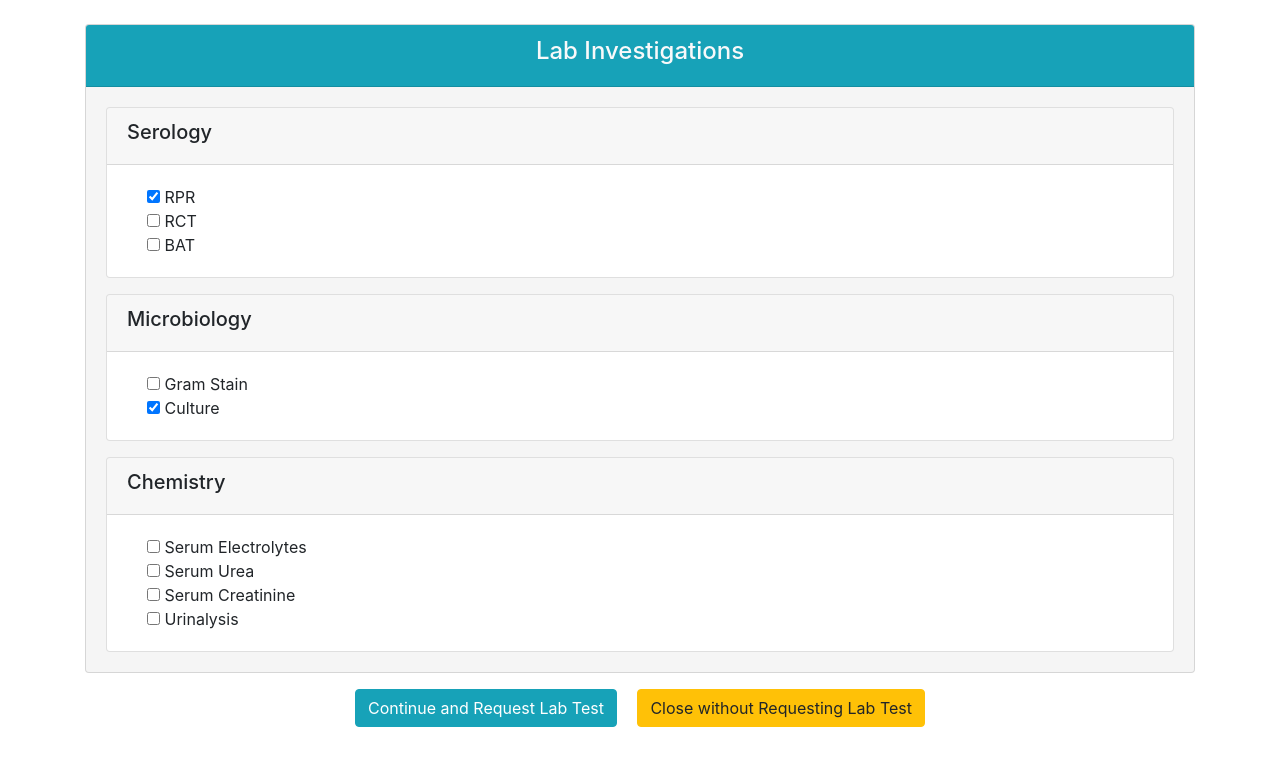
After one commit to Mzee1991/NeoCare-App, a Django app: page /newborn/lab_request/1/ in a window 1280 px wide. The commit adds this page. Shown: the top 766 px of the page. Run offline with Django 4.2, Linux system fonts and the light colour scheme; data comes from the database, SQL or seed files in the repository; some libraries are stand-ins or nearby versions.

Commit message:
flexible labs and exam

```diff
--- a/v2/newborn/forms.py
+++ b/v2/newborn/forms.py
@@ -54,26 +54,41 @@ class MotherLocationForm(ModelForm):
 
 
 class LabInvestigationForm(ModelForm):
-    def clean(self):
-        cleaned_data = super().clean()
-        serology = cleaned_data.get('serology')
-        microbiology = cleaned_data.get('microbiology')
-        chemistry = cleaned_data.get('chemistry')
-        hematology = cleaned_data.get('hematology')
-
-        if not any([serology, microbiology, chemistry, hematology]):
-            raise forms.ValidationError("Please select at least one option.")
-
-
     class Meta:
         model = LabInvestigation
-        fields = ['serology', 'microbiology', 'chemistry', 'hematology']
-        widgets = {
-                'serology': forms.CheckboxSelectMultiple(attrs={'class': 'form-check-input'}),
-                'microbiology': forms.CheckboxSelectMultiple(attrs={'class': 'form-check-input'}),
-                'chemistry': forms.CheckboxSelectMultiple(attrs={'class': 'form-check-input'}),
-                'hematology': forms.CheckboxSelectMultiple(attrs={'class': 'form-check-input'}),
-        }
+        fields = [
+            'serology_rpr',
+            'serology_rct',
+            'serology_bat',
+            'microbiology_gram_stain',
+            'microbiology_culture',
+            'chemistry_serum_electrolytes',
+            'chemistry_serum_urea',
+            'chemistry_serum_creatinine',
+            'chemistry_urinalysis',
+        ]
+
+#class LabInvestigationForm(ModelForm):
+ #   def clean(self):
+  #      cleaned_data = super().clean()
+   #     serology = cleaned_data.get('serology')
+    #    microbiology = cleaned_data.get('microbiology')
+     #   chemistry = cleaned_data.get('chemistry')
+      #  hematology = cleaned_data.get('hematology')
+#
+ #       if not any([serology, microbiology, chemistry, hematology]):
+  #          raise forms.ValidationError("Please select at least one option.")
+#
+#
+   # class Meta:
+ #       model = LabInvestigation
+  #      fields = ['serology', 'microbiology', 'chemistry', 'hematology']
+   #     widgets = {
+    #            'serology': forms.CheckboxSelectMultiple(attrs={'class': 'form-check-input'}),
+     #           'microbiology': forms.CheckboxSelectMultiple(attrs={'class': 'form-check-input'}),
+      #          'chemistry': forms.CheckboxSelectMultiple(attrs={'class': 'form-check-input'}),
+       #         'hematology': forms.CheckboxSelectMultiple(attrs={'class': 'form-check-input'}),
+        #}
 
 
 
--- a/v2/newborn/templates/newborn/details.html
+++ b/v2/newborn/templates/newborn/details.html
@@ -43,7 +43,7 @@
                             <a class="nav-link" href="#"><span data-feather="file"></span>Nursing Assessments</a>
                         </li>
                         <li class="nav-item">
-                            <a class="nav-link" href="{% url 'lab-request' %}"><span data-feather="file"></span>Labs</a>
+				<a class="nav-link" href="{% url 'lab-request' newborn.pk %}"><span data-feather="file"></span>Labs</a>
                         </li>
                      </ul>
                  </div>
--- /dev/null
+++ b/v2/newborn/templates/newborn/lab_request2.html
@@ -0,0 +1,104 @@
+<!DOCTYPE html>
+{% load crispy_forms_tags %}
+{% load bootstrap4 %}
+{% bootstrap_css %}
+{% bootstrap_javascript jquery='full' %}
+{{ form.media }}
+<html lang="en">
+<head>
+    <meta charset="utf-8">
+    <title>Hello</title>
+<body>
+    <div class="container mt-4">
+        <div class="card" style="background-color: #F5F5F5;">
+            <div class="card-header bg-info text-light text-center">
+                <h4>Lab Investigations</h4>
+            </div>
+            <form class="" method="POST">
+                {% csrf_token %}
+
+                <div class="card-body">
+                    <!-- Serology Sub-cardboard -->
+                    <div class="card">
+                        <div class="card-header">
+                            <h5>Serology</h5>
+                        </div>
+                        <div class="card-body">
+                            <div class="form-check">
+                                {{ form.serology_rpr }}
+                                <label class="form-check-label">RPR</label>
+                            </div>
+                            <div class="form-check">
+                                {{ form.serology_rct }}
+                                <label class="form-check-label">RCT</label>
+                            </div>
+                            <div class="form-check">
+                                {{ form.serology_bat }}
+                                <label class="form-check-label">BAT</label>
+                            </div>
+                        </div>
+                    </div>
+                    <!-- Microbiology Sub-cardboard -->
+                    <div class="card mt-3">
+                        <div class="card-header">
+                            <h5>Microbiology</h5>
+                        </div>
+                        <div class="card-body">
+                            <div class="form-check">
+                                {{ form.microbiology_gram_stain }}
+                                <label class="form-check-label">Gram Stain</label>
+                            </div>
+                            <div class="form-check">
+                                {{ form.microbiology_culture }}
+                                <label class="form-check-label">Culture</label>
+                            </div>
+                        </div>
+                    </div>
+                    <!-- Chemistry Sub-cardboard -->
+                    <div class="card mt-3">
+                        <div class="card-header">
+                            <h5>Chemistry</h5>
+                        </div>
+                        <div class="card-body">
+                            <div class="form-check">
+                                {{ form.chemistry_serum_electrolytes }}
+                                <label class="form-check-label">Serum Electrolytes</label>
+                            </div>
+                            <div class="form-check">
+                                {{ form.chemistry_serum_urea }}
+                                <label class="form-check-label">Serum Urea</label>
+                            </div>
+                            <div class="form-check">
+                                {{ form.chemistry_serum_creatinine }}
+                                <label class="form-check-label">Serum Creatinine</label>
+                            </div>
+                            <div class="form-check">
+                                {{ form.chemistry_urinalysis }}
+                                <label class="form-check-label">Urinalysis</label>
+                            </div>
+                        </div>
+                    </div>
+                </div>
+
+                <!-- Display validation errors -->
+                {% if form.errors %}
+                <div class="alert alert-danger mt-3">
+                    <ul class="mb-0">
+                        {% for field in form %}
+                        {% for error in field.errors %}
+                        <li>{{ error }}</li>
+                        {% endfor %}
+                        {% endfor %}
+                    </ul>
+                </div>
+                {% endif %}
+	</div>
+                <div class="text-center mt-3">
+                    <button type="submit" class="btn btn-info mx-2">Continue and Request Lab Test</button>
+                    <button class="btn btn-warning mx-2" onclick="history.back()">Close without Requesting Lab Test</button>
+                </div>
+            </form>
+        </div>
+    </div>
+</body>
+</html>
--- a/v2/newborn/urls.py
+++ b/v2/newborn/urls.py
@@ -9,7 +9,7 @@ urlpatterns = [
     path('newborn/antenatal_hx/', views.antenatal_hx, name='antenatal-details'),
     path('newborn/clinical-exam/<int:pk>/', views.newborn_exam_form, name='clinical-exam'),
     #path('newborn/delivery/', views.delivery_view, name='delivery-details'),
-    path('newborn/lab_request/', views.lab_request, name='lab-request'),
+    path('newborn/lab_request/<int:pk>/', views.lab_request, name='lab-request'),
     path('newborn/print/<int:pk>/', views.print_detail, name='clerkship-page'),
     path('newborn/dashboard', views.dashboard, name='dashboard'),
     path('newborn/print_care2x/<int:pk>', views.print_care2x, name='more-details'),
--- a/v2/newborn/views.py
+++ b/v2/newborn/views.py
@@ -1,8 +1,8 @@
-from django.shortcuts import render, redirect
+from django.shortcuts import render, redirect, get_object_or_404
 from django.urls import reverse_lazy, reverse
 from django.http import HttpResponse, JsonResponse
 from rest_framework.parsers import JSONParser
-from newborn.models import Newborn, MotherDetails, MotherLocation, LabInvestigation, Patient, NewbornExam
+from newborn.models import Newborn, MotherDetails, MotherLocation, LabInvestigation, Patient, NewbornExam, LabInvestigation
 from newborn.forms import NewbornForm, MotherDetailForm, MotherLocationForm, LabInvestigationForm, PatientForm, NewbornExamForm, AntenatalHistoryForm
 from .tables import NewbornTable
 from .filters import NewbornFilter
@@ -83,16 +83,24 @@ def antenatal_hx(request):
         form = AntenatalHistoryForm()
     return render(request, 'newborn/antenatal_details.html', {'form': form})
 
-def lab_request(request):
+def lab_request(request, pk):
+    neonate = get_object_or_404(Newborn, pk=pk)
+    try:
+        lab_investigation = LabInvestigation.objects.get(neonate=neonate)
+    except LabInvestigation.DoesNotExist:
+        lab_investigation = None
+
     if request.method == 'POST':
-        form = LabInvestigationForm(request.POST)
+        form = LabInvestigationForm(request.POST, instance=lab_investigation)
         if form.is_valid():
-            instance = form.save()
+            instance = form.save(commit=False)
+            instance.neonate = neonate
             instance.save()
-            return redirect('home-page')
+            return redirect(reverse('clerkship-page', kwargs={'pk': pk}))
     else:
-        form = LabInvestigationForm()
-    return render(request, 'newborn/lab_request.html', {'form': form})
+        form = LabInvestigationForm(instance=lab_investigation)
+
+    return render(request, 'newborn/lab_request2.html', {'form': form})
 
 def home(request):
     return render(request, 'newborn/home.html', {'title': 'Home'})
@@ -149,11 +157,14 @@ def print_care2x(request, pk):
     antenatal_history = mother.antenatalhistory_set.first() #he Antenatalhistory related to the mother
     # Retrieve the NewbornExam objects related to the newborn
     newborn_exams = newborn.newbornexam_set.first()
+    # Retrieve the LabInvestigation objects related to the newborn
+    lab_investigation = newborn.labinvestigation_set.first()
     context = {
          'newborn': newborn,
          'mother': mother,
          'antenatal_history': antenatal_history,
          'newborn_exams': newborn_exams,  # Include newborn_exams in the context
+         'lab_investigation': lab_investigation,
     }
     return render(request, 'newborn/patient2.html', context)
 
@@ -210,16 +221,21 @@ def discharge_form(request, pk):
      #   form = DeliveryForm()
     #return render(request, 'newborn/delivery.html', {'form': form})
 
+def newborn_exam_form(request, pk):
+    neonate = get_object_or_404(Newborn, pk=pk)
+    try:
+        exam = NewbornExam.objects.get(neonate=neonate)
+    except NewbornExam.DoesNotExist:
+        exam = None
 
-def newborn_exam_form(request, pk):
     if request.method == 'POST':
-        form = NewbornExamForm(request.POST)
+        form = NewbornExamForm(request.POST, instance=exam)
         if form.is_valid():
-            instance = form.save()
-            instance.neonate = Newborn.objects.get(pk=pk)
+            instance = form.save(commit=False)
+            instance.neonate = neonate
             instance.save()
-            return redirect(reverse('clerkship-page', kwargs={'pk': pk})) # Replace 'success' with the URL name of your success page
+            return redirect(reverse('clerkship-page', kwargs={'pk': pk}))
     else:
-        form = NewbornExamForm()
+        form = NewbornExamForm(instance=exam)
 
     return render(request, 'newborn/newborn_exam_form.html', {'form': form})
```
Also changed, not shown: v2/newborn/models.py (+22 -4 lines), v2/newborn/templates/newborn/lab_request3.html (added, +104 -0 lines), v2/newborn/templates/newborn/patient2.html (+66 -1 lines), v2/db.sqlite3, v2/newborn/migrations/0001_initial.py, v2/newborn/migrations/0002_antenatalhistory.py (deleted), v2/newborn/migrations/0003_labinvestigation_neonate_and_more.py (deleted).
